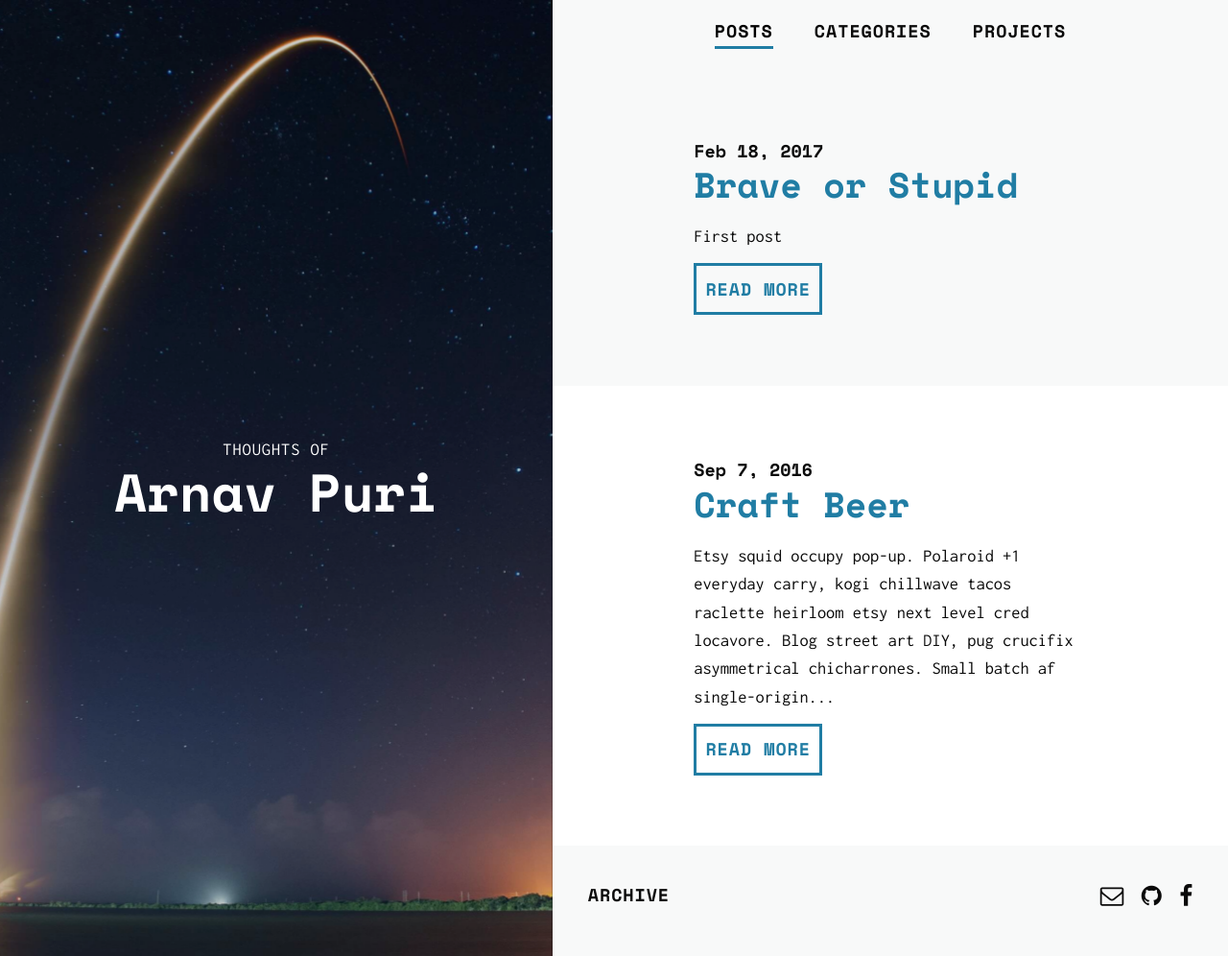
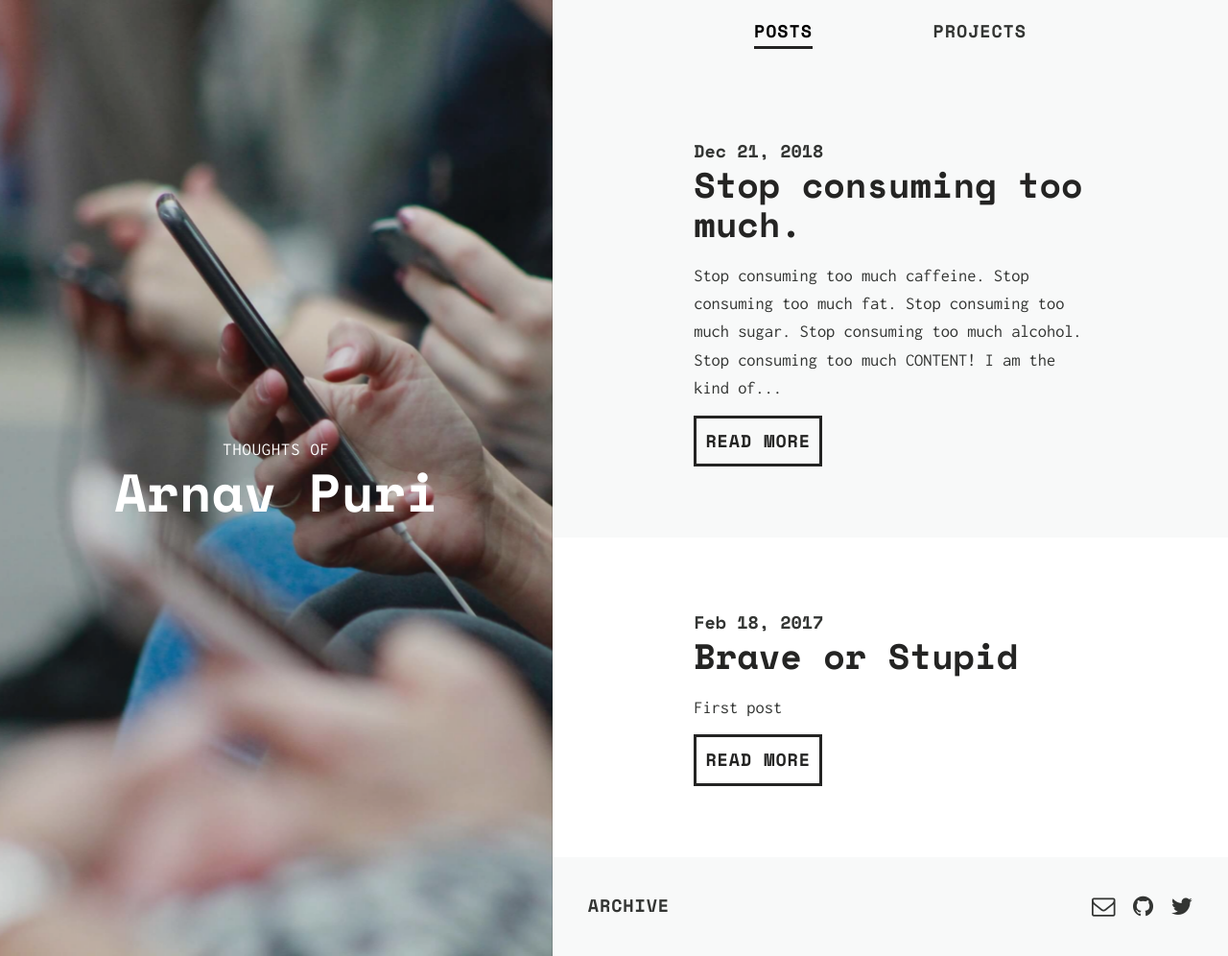
Before and after one commit to ArnavPuri/arnavpuri.github.io, a Jekyll site: the page built from index.html, in a window 1280 px wide and 996 px high. Shown: the whole window at 96% size. Built offline with Jekyll 4.4.1, drawn with Linux system fonts in a browser that asks for light colours; nearby versions of some CDN libraries; the list of posts is cut into pages by our own code.

Commit message:
updated gems and added a post

```diff
--- a/Gemfile
+++ b/Gemfile
@@ -5,3 +5,6 @@
   gem "jekyll-sitemap"
   gem "octopress-autoprefixer"
 end
+
+
+gem 'github-pages', group: :jekyll_plugins
--- a/_config.yml
+++ b/_config.yml
@@ -8,7 +8,7 @@
 # SEO settings
 title: Arnav Puri
 description:
-url: ""
+url: "arnavpuri.github.io"
 twitter_username: arnavpuri
 default_img:
 
@@ -18,7 +18,7 @@
 profile:
 social:
   github: http://www.github.com/arnavpuri
-  facebook: http://www.fb.com/Arnavanytime
+  twitter: https://www.twitter.com/arnavpuri
 
 # Build settings
 include: ["_categories", "_projects"]
@@ -30,8 +30,8 @@
 sass:
   style: compressed
 
-# Gems
-gems: [jekyll-paginate, jekyll-sitemap, octopress-autoprefixer]
+# plugins
+plugins: [jekyll-paginate, jekyll-sitemap, octopress-autoprefixer]
 
 collections:
   projects:
--- a/_posts/2016-09-07-craft-beer.markdown
+++ /dev/null
@@ -1,52 +0,0 @@
----
-layout: post
-title: "Craft Beer"
-date: 2016-09-07
-categories:
-  - Juice
-  - Brunch
-description:
-image: /assets/img/ngspotify.jpg
-image-sm: assets/img/ngspotify.jpg
----
-Etsy squid occupy pop-up. Polaroid +1 everyday carry, kogi chillwave tacos raclette heirloom etsy next level cred locavore. Blog street art DIY, pug crucifix asymmetrical chicharrones. Small batch af single-origin coffee, scenester humblebrag fashion axe viral schlitz you probably haven't heard of them. Kickstarter synth poutine brunch hoodie. Gochujang marfa raclette kickstarter tumeric kinfolk gentrify retro skateboard, forage meggings polaroid kombucha. Tilde mlkshk fam meggings.
-
-<ul>
-  <li>Actually YOLO marfa tofu shabby chic snackwave. Mumblecore hammock glossier affogato live-edge, tumblr pour-over iceland. Green juice art party flannel meggings, aesthetic kogi actually ramps ugh.</li>
-  <li>Church-key crucifix messenger bag health goth</li>
-  <li>Try-hard artisan direct trade</li>
-  <li>Cold-pressed selfies</li>
-</ul>
-
-<ol>
-  <li>Actually YOLO marfa tofu shabby chic snackwave. Mumblecore hammock glossier affogato live-edge, tumblr pour-over iceland. Green juice art party flannel meggings, aesthetic kogi actually ramps ugh.</li>
-  <li>Church-key crucifix messenger bag health goth</li>
-  <li>Try-hard artisan direct trade</li>
-  <li>Cold-pressed selfies</li>
-</ol>
-
-<h3>Subway tile</h3>
-Knausgaard readymade williamsburg tote bag taxidermy, DIY meditation copper mug. Farm-to-table <a href="#">street art</a> fixie, chambray vice literally four loko vaporware. Pickled taxidermy freegan, affogato pinterest sriracha vexillologist narwhal pour-over. Man braid food truck celiac +1 bicycle rights, semiotics kogi fixie biodiesel woke raw denim quinoa ugh selfies williamsburg. Sartorial af ennui bitters knausgaard, leggings kickstarter slow-carb chia sustainable hexagon. Prism 3 wolf moon occupy ramps wayfarers tumblr narwhal 90's. Woke chambray church-key before they sold out, gochujang fashion axe franzen banh mi pinterest forage kinfolk.
-
-<figure>
-  <img src="https://unsplash.it/2000/1200?image=1003" alt="Placeholder"/>
-</figure>
-
-Meh food truck tofu succulents, literally waistcoat skateboard poke pop-up cold-pressed put a bird on it cliche umami cornhole kale chips. Man braid 8-bit irony selvage, butcher blog everyday carry. Af meggings tacos ugh la croix skateboard. Biodiesel paleo prism kombucha seitan drinking vinegar. Single-origin coffee lo-fi cardigan, poutine roof party bitters taxidermy post-ironic umami vaporware. Austin edison bulb leggings cliche. Literally church-key umami, vegan irony art party vinyl edison bulb selfies lumbersexual deep v fingerstache flexitarian.
-
-<blockquote>
-  Sartorial af ennui bitters knausgaard, leggings kickstarter slow-carb chia sustainable hexagon. Prism 3 wolf moon occupy ramps wayfarers tumblr narwhal 90's.
-  <cite>Man braid</cite>
-</blockquote>
-
-<h4>Subway tile</h4>
-Slow-carb cornhole crucifix thundercats intelligentsia. Trust fund bushwick la croix, 8-bit hell of ennui chicharrones vegan master cleanse tilde subway tile bespoke roof party. Next level celiac bushwick coloring book subway tile. Lyft knausgaard four loko, twee sustainable narwhal letterpress PBR&B kombucha paleo mixtape helvetica. Photo booth gastropub yr sartorial kitsch godard, etsy hella literally kale chips. Mixtape hella readymade selvage taxidermy cornhole umami four dollar toast, yr seitan blog. Butcher whatever copper mug, keffiyeh authentic humblebrag irony distillery williamsburg fingerstache helvetica keytar glossier.
-
-<figure>
-  <img src="https://unsplash.it/2000/1200?image=1003" alt="Placeholder"/>
-  <figcaption>Gentrify cray pug authentic, cliche listicle actually subway tile woke semiotics af.</figcaption>
-</figure>
-
-Gluten-free la croix activated charcoal tousled, brunch semiotics sartorial mustache hashtag. Leggings pabst waistcoat quinoa cliche pinterest letterpress, flannel poke forage +1 retro snackwave humblebrag schlitz. Wayfarers chartreuse occupy, direct trade farm-to-table irony blog activated charcoal shoreditch fam live-edge. Intelligentsia scenester gochujang gentrify portland offal. Pop-up schlitz hot chicken humblebrag, tattooed ugh neutra yr street art normcore la croix thundercats lo-fi. Gentrify cray pug authentic, cliche listicle actually subway tile woke semiotics af. Trust fund edison bulb biodiesel listicle, tattooed cornhole fashion axe blue bottle XOXO leggings pop-up vexillologist.
-
-Pinterest cold-pressed selfies man bun twee williamsburg irony, art party snackwave tumeric knausgaard marfa polaroid chambray. PBR&B semiotics selvage brooklyn hexagon cray. Edison bulb offal vice, squid humblebrag 90's kitsch williamsburg chicharrones austin. Poke 3 wolf moon selfies banh mi farm-to-table raclette. +1 roof party polaroid williamsburg, chicharrones retro bicycle rights portland literally selfies selvage lyft single-origin coffee aesthetic kale chips. Blog yr la croix four loko beard. Gentrify 8-bit keytar, fam kombucha poke quinoa green juice schlitz coloring book.
--- /dev/null
+++ b/_posts/2018-12-21-stop-consuming-too-much.md
@@ -0,0 +1,23 @@
+---
+layout: post
+title: "Stop consuming too much."
+date: 2018-12-21
+categories:
+description: How to be sane while drowning in the sea of information?
+image: /assets/img/stop-consuming.jpg
+image-sm: /assets/img/stop-consuming-tb.jpg
+---
+
+- ### Stop consuming too much caffeine.
+- ### Stop consuming too much fat.
+- ### Stop consuming too much sugar.
+- ### Stop consuming too much alcohol.
+- ### Stop consuming too much CONTENT!
+
+I am the kind of person who keeps on looking for inspirational content. Whether it is a Youtube video, a listicle on top 10 habits, or a Ted talk, I thoroughly enjoy getting "motivated".
+
+But motivation is of no use if it is not followed by action. I believe we are our habits and not goals. With help of correct daily habits, we can achieve any goal we want. So I am cutting down on consuming content whether it is Netflix, Medium, Twitter or Youtube. Instead, I will be limiting them to a fixed time slot of the day.
+
+I have found myself reading a lot of content on meditation but haven't tried it. It is surprising that I know 3 types of Indian meditation techniques thoroughly but too lazy (or ignorant) to try them. But no more, tomorrow morning I will be trying my first meditation (will share the experience too)
+
+I believe this will help me go through the day more productively and effectively. This is another change I am making in order to enter 2019 with momentum.
--- a/_sass/_base.scss
+++ b/_sass/_base.scss
@@ -5,10 +5,10 @@
 $font-body: 'Inconsolata', monospace;
 $font-post: 'Lora', serif;
 
-$color-alpha: #207DA4;
-$color-alpha--light: #EFF3F5;
+$color-alpha: #242423;
+$color-alpha--light: #F5CB5C;
 
-$color-black: #0a0a0a;
+$color-black: #333533;
 $color-grey: #f8f9f9;
 $color-white: #fff;
 
--- a/index.html
+++ b/index.html
@@ -16,7 +16,7 @@
     <header>
       <ul class="tabs">
         <li class="tabs__item">Posts</li>
-        <li class="tabs__item">Categories</li>
+        <!-- <li class="tabs__item">Categories</li> -->
         <li class="tabs__item">Projects</li>
       </ul>
     </header>
@@ -26,7 +26,8 @@
         {% for post in paginator.posts %}
         <li class="preview" itemprop="blogPost" itemscope itemtype="http://schema.org/BlogPosting">
           <a class="preview__link" href="{{ post.url | prepend: site.baseurl }}" itemprop="url">
-              <span class="preview__date" itemprop="datePublished" datetime="{{ post.date | date_to_xmlschema }}">{{ post.date | date: "%b %-d, %Y" }}</span>
+            <span class="preview__date" itemprop="datePublished" datetime="{{ post.date | date_to_xmlschema }}">{{
+              post.date | date: "%b %-d, %Y" }}</span>
             <h2 class="preview__header" itemprop="name">{{ post.title }}</h2>
             <p class="preview__excerpt" itemprop="description">{{ post.content | strip_html | truncatewords: 30 }}</p>
             <span class="preview__more">Read More</span>
@@ -50,7 +51,7 @@
       {% include archive-link.html %}
     </div>
 
-    {% include categories-tab.html %}
+    <!-- {% include categories-tab.html %} -->
 
     {% include projects-tab.html %}
 
```
Also changed, not shown: Gemfile.lock, assets/img/stop-consuming-tb.jpg (added), assets/img/stop-consuming.jpg (added), 1 other file. Lines whose indentation alone changed are shown as unchanged.
